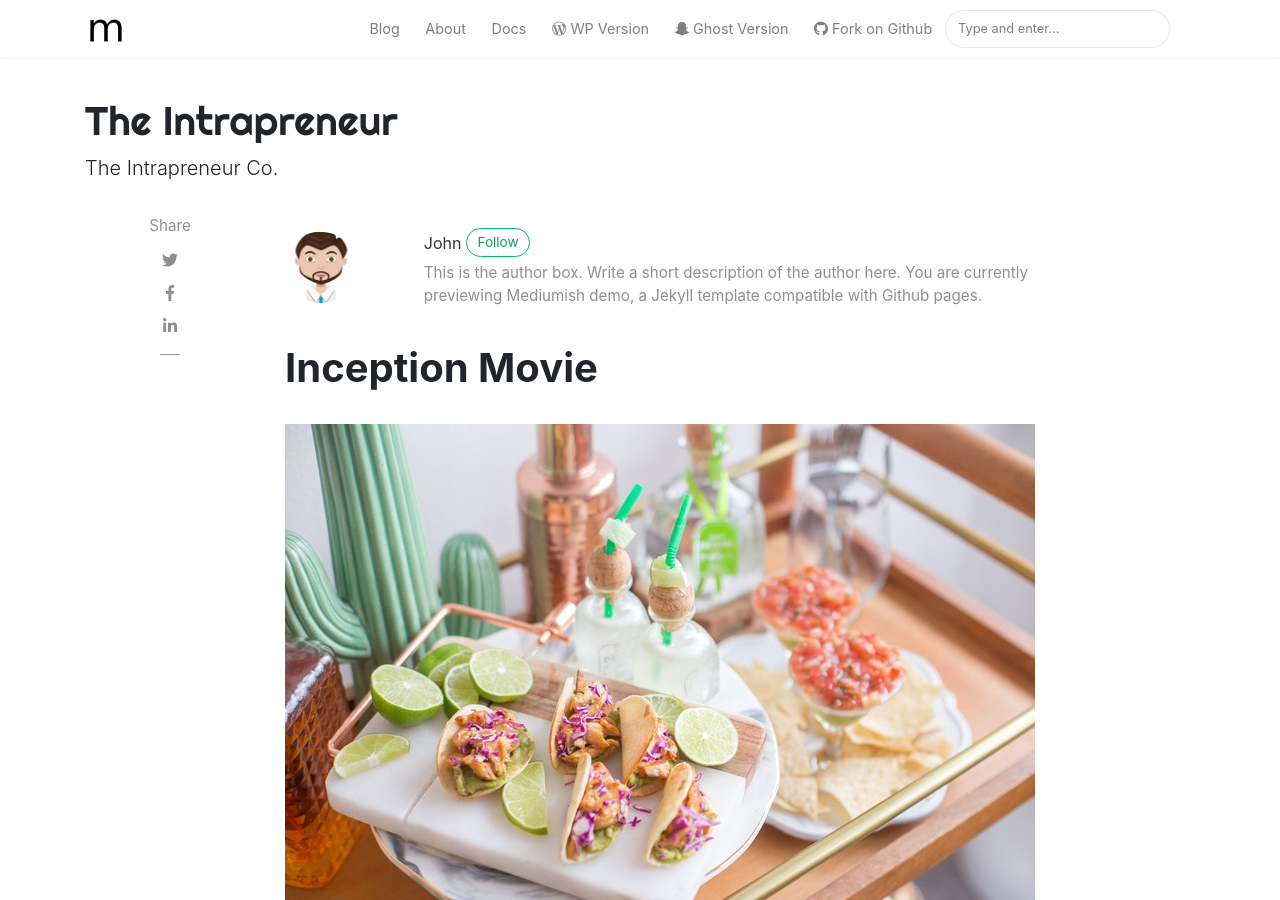
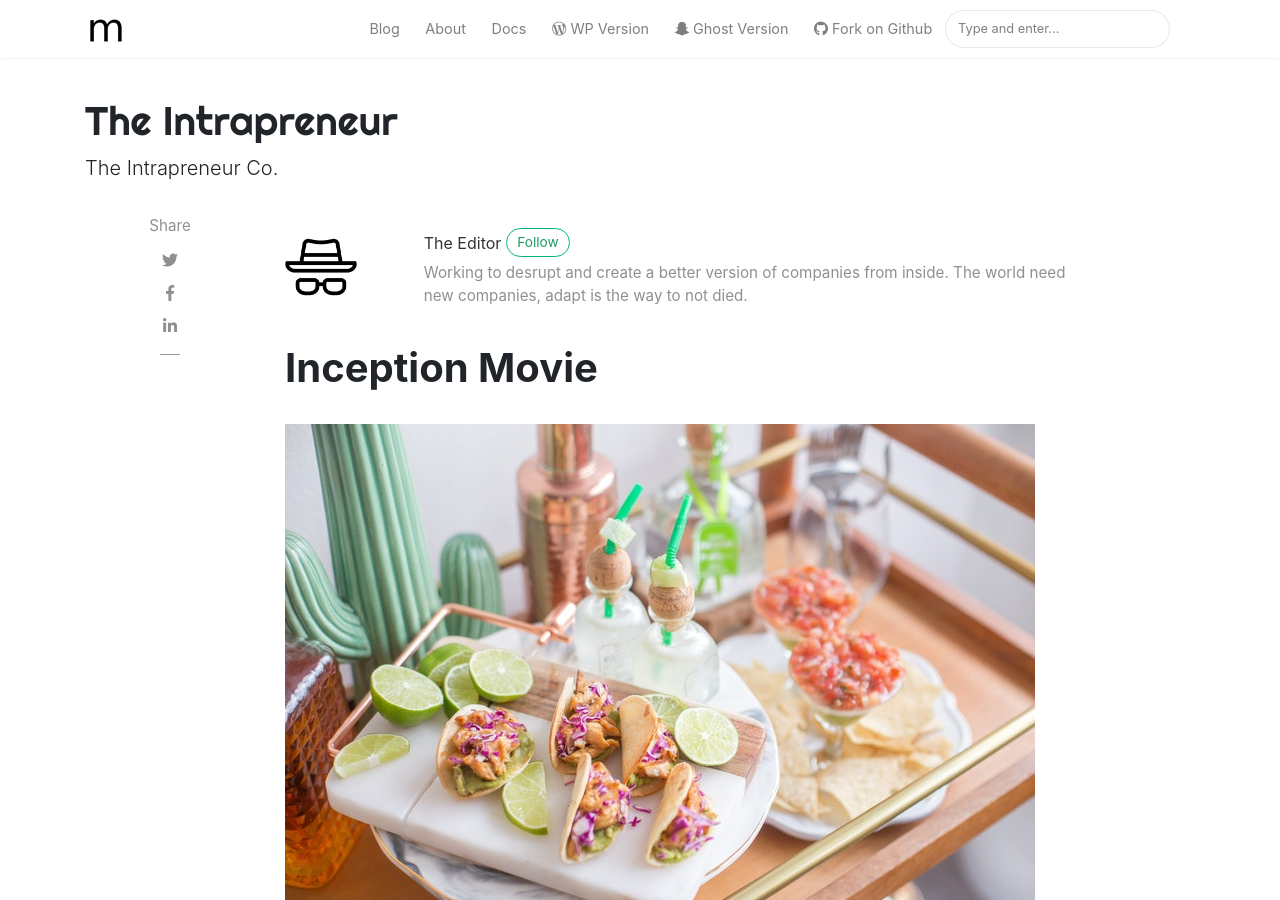
Before and after one commit to TheIntrapreneur/theintrapreneur.github.io, a Jekyll site: the page built from _posts/2018-01-11-customer-service.md, in a window 1280 px wide and 900 px high. Built offline with Jekyll 4.4.1, drawn with Linux system fonts in a browser that asks for light colours; nearby versions of some CDN libraries; comment, search, counter and statistics services are not loaded.

Commit message:
Add editor as author

```diff
--- a/_config.yml
+++ b/_config.yml
@@ -13,6 +13,13 @@ permalink: /:title/
 
 # Authors
 authors:
+  editor:
+    name: "The Editor"
+    display_name: "The Editor"
+    avatar: 'assets/images/Editor.png'
+    email: editor@theintrapreneur.co
+    twitter: https://twitter.com/intrapreneurco_
+    description: "Working to desrupt and create a better version of companies from inside. The world need new companies, adapt is the way to not died."
   sal:
     name: Sal
     display_name: Sal
--- a/_posts/2018-01-11-customer-service.md
+++ b/_posts/2018-01-11-customer-service.md
@@ -1,7 +1,7 @@
 ---
 layout: post
 title:  "Inception Movie"
-author: john
+author: editor
 categories: [ Jekyll, tutorial ]
 tags: [red, yellow]
 image: assets/images/11.jpg
```
Also changed, not shown: assets/images/Editor.png (added).
